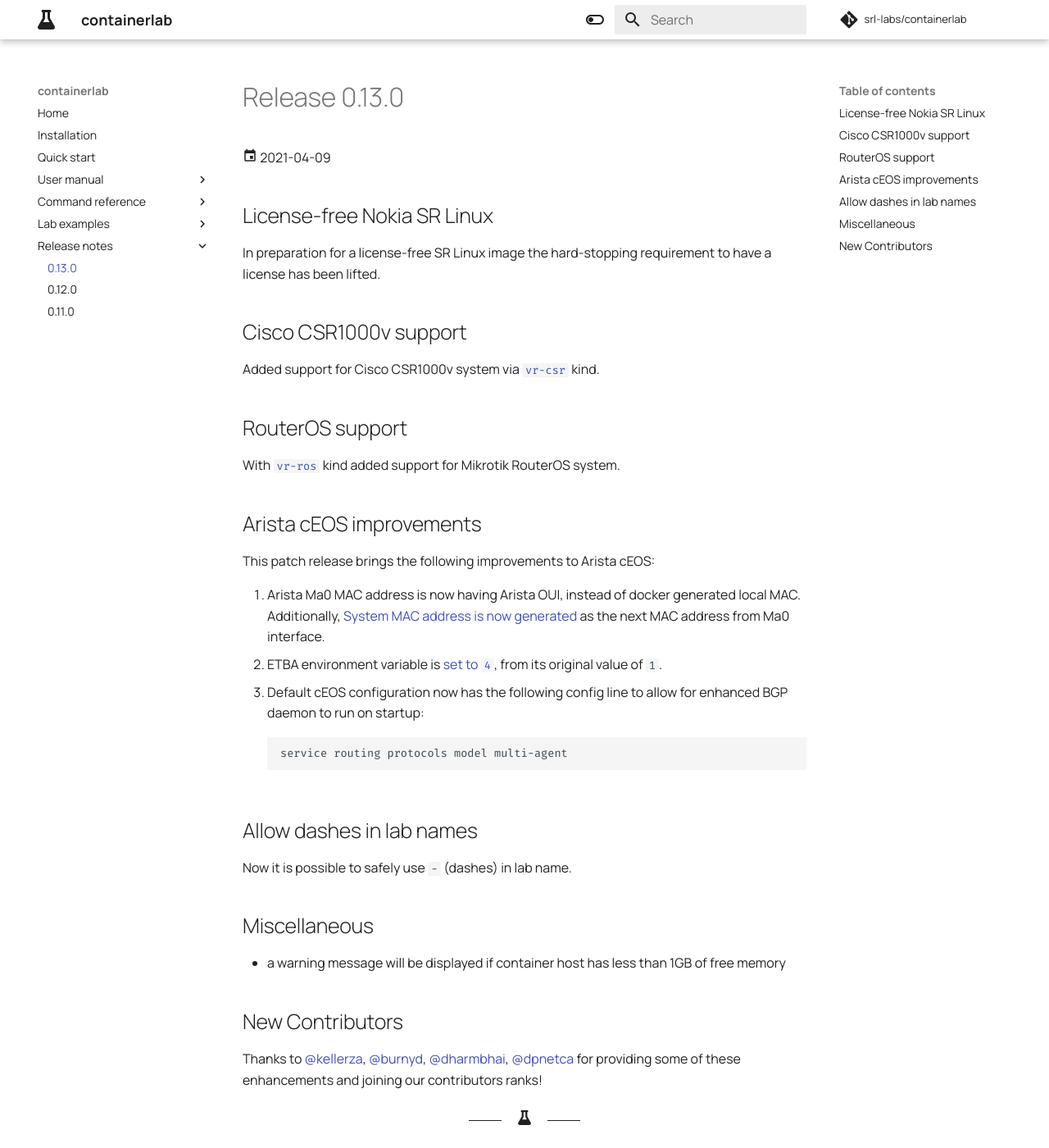
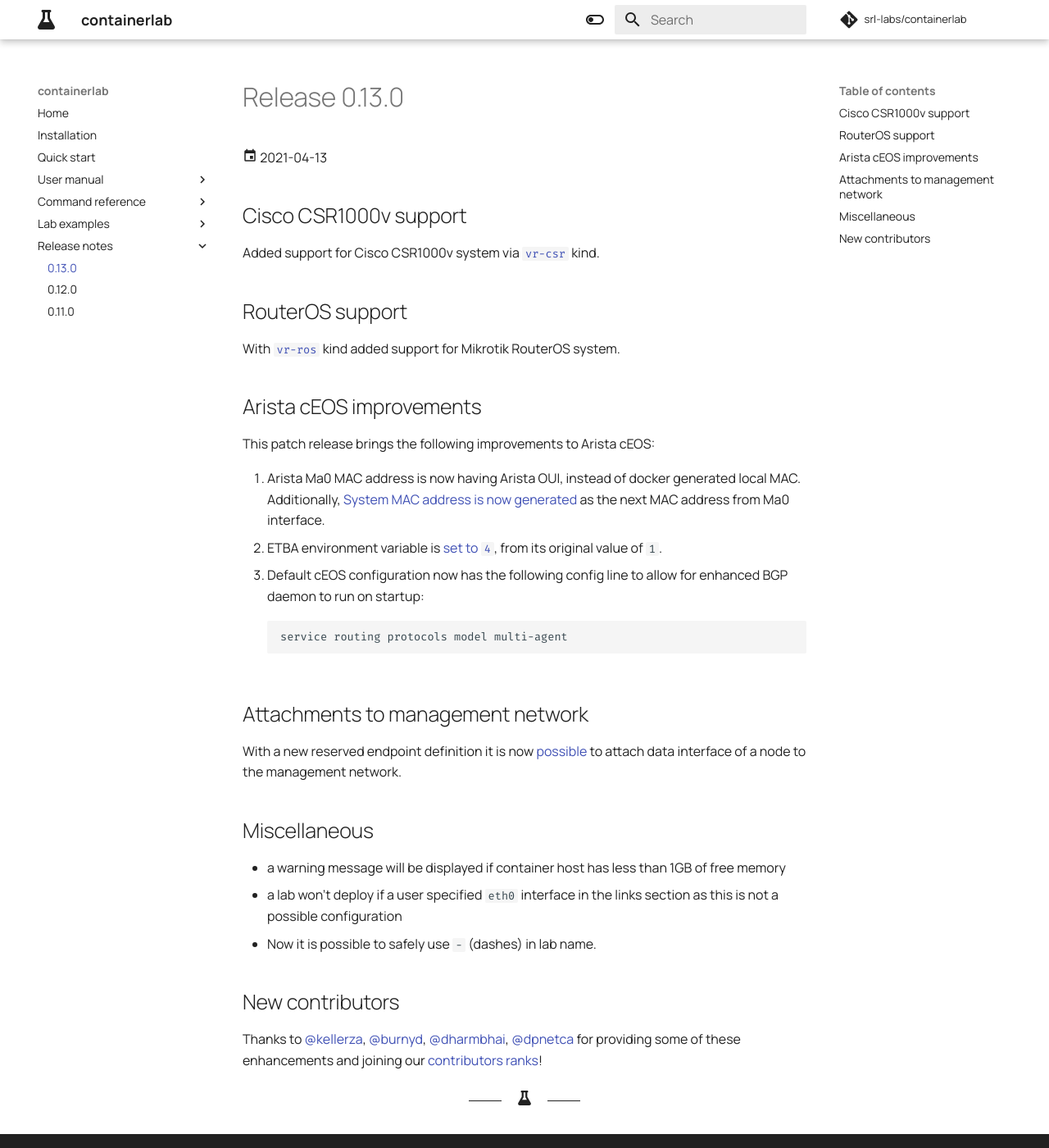
Before and after one commit to srl-labs/containerlab, an MkDocs documentation site: the page built from docs/rn/0.13.0.md, in a window 1280 px wide and 1400 px high. Shown: the whole window at 82% size. Built offline with MkDocs 1.6.1 and Material for MkDocs 9.7.7, drawn with Linux system fonts in a browser that asks for light colours; comment, search, counter and statistics services are not loaded.

Commit message:
aligned release notes

````diff
--- a/docs/rn/0.13.0.md
+++ b/docs/rn/0.13.0.md
@@ -1,8 +1,5 @@
 # Release 0.13.0
-:material-calendar: 2021-04-09
-
-## License-free Nokia SR Linux
-In preparation for a license-free SR Linux image the hard-stopping requirement to have a license has been lifted.
+:material-calendar: 2021-04-13
 
 ## Cisco CSR1000v support
 Added support for Cisco CSR1000v system via [`vr-csr`](../manual/kinds/vr-csr.md) kind.
@@ -20,11 +17,14 @@ This patch release brings the following improvements to Arista cEOS:
     service routing protocols model multi-agent
     ```
 
-## Allow dashes in lab names
-Now it is possible to safely use `-` (dashes) in lab name.
+## Attachments to management network
+With a new reserved endpoint definition it is now [possible](../manual/network.md#additional-connections-to-management-network) to attach data interface of a node to the management network.
+
 
 ## Miscellaneous
 * a warning message will be displayed if container host has less than 1GB of free memory
+* a lab won't deploy if a user specified `eth0` interface in the links section as this is not a possible configuration
+* Now it is possible to safely use `-` (dashes) in lab name.
 
-## New Contributors
-Thanks to [@kellerza](https://github.com/kellerza), [@burnyd](https://github.com/burnyd), [@dharmbhai](https://github.com/dharmbhai), [@dpnetca](https://github.com/dpnetca) for providing some of these enhancements and joining our contributors ranks!
+## New contributors
+Thanks to [@kellerza](https://github.com/kellerza), [@burnyd](https://github.com/burnyd), [@dharmbhai](https://github.com/dharmbhai), [@dpnetca](https://github.com/dpnetca) for providing some of these enhancements and joining our [contributors ranks](https://github.com/srl-labs/containerlab/graphs/contributors)!
````
